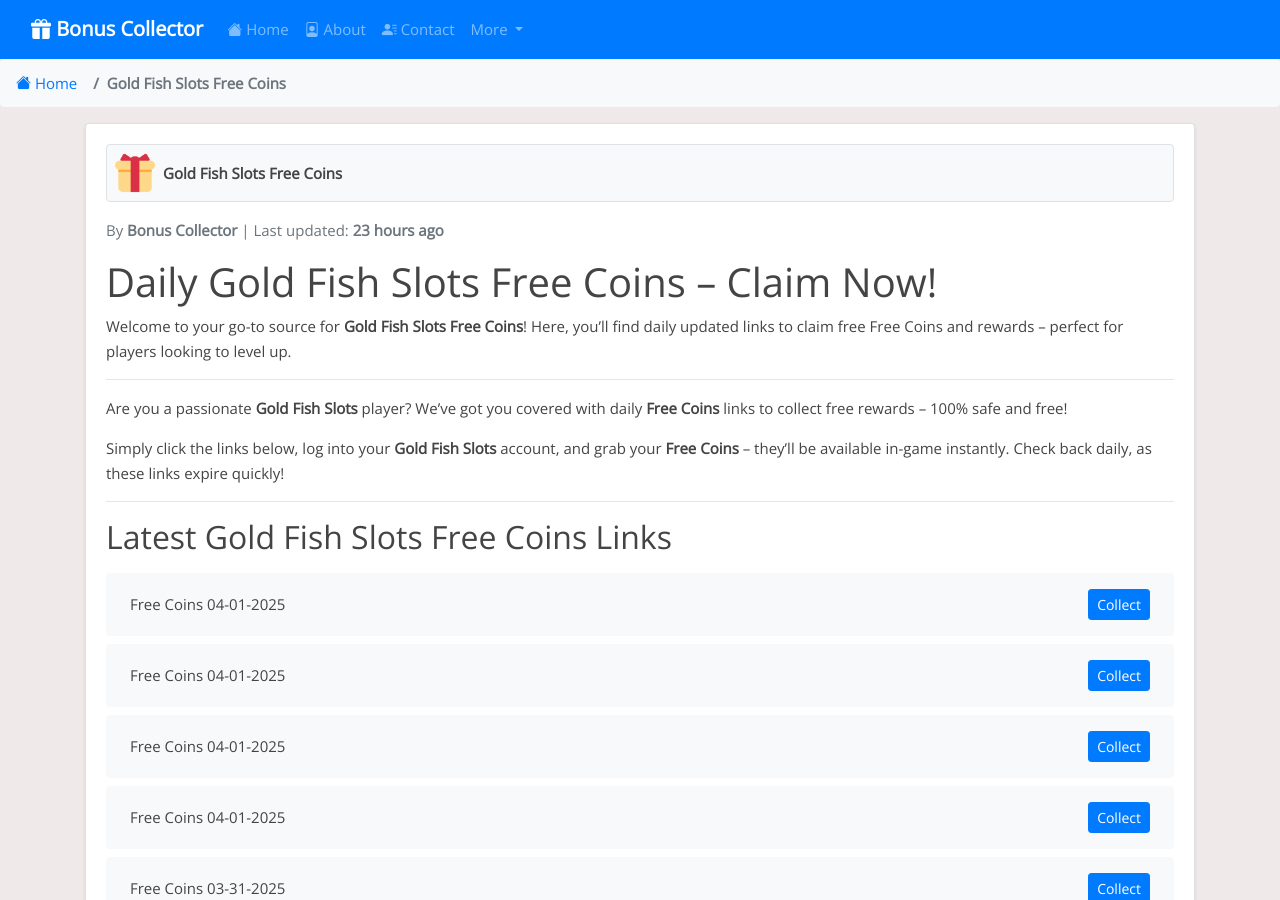
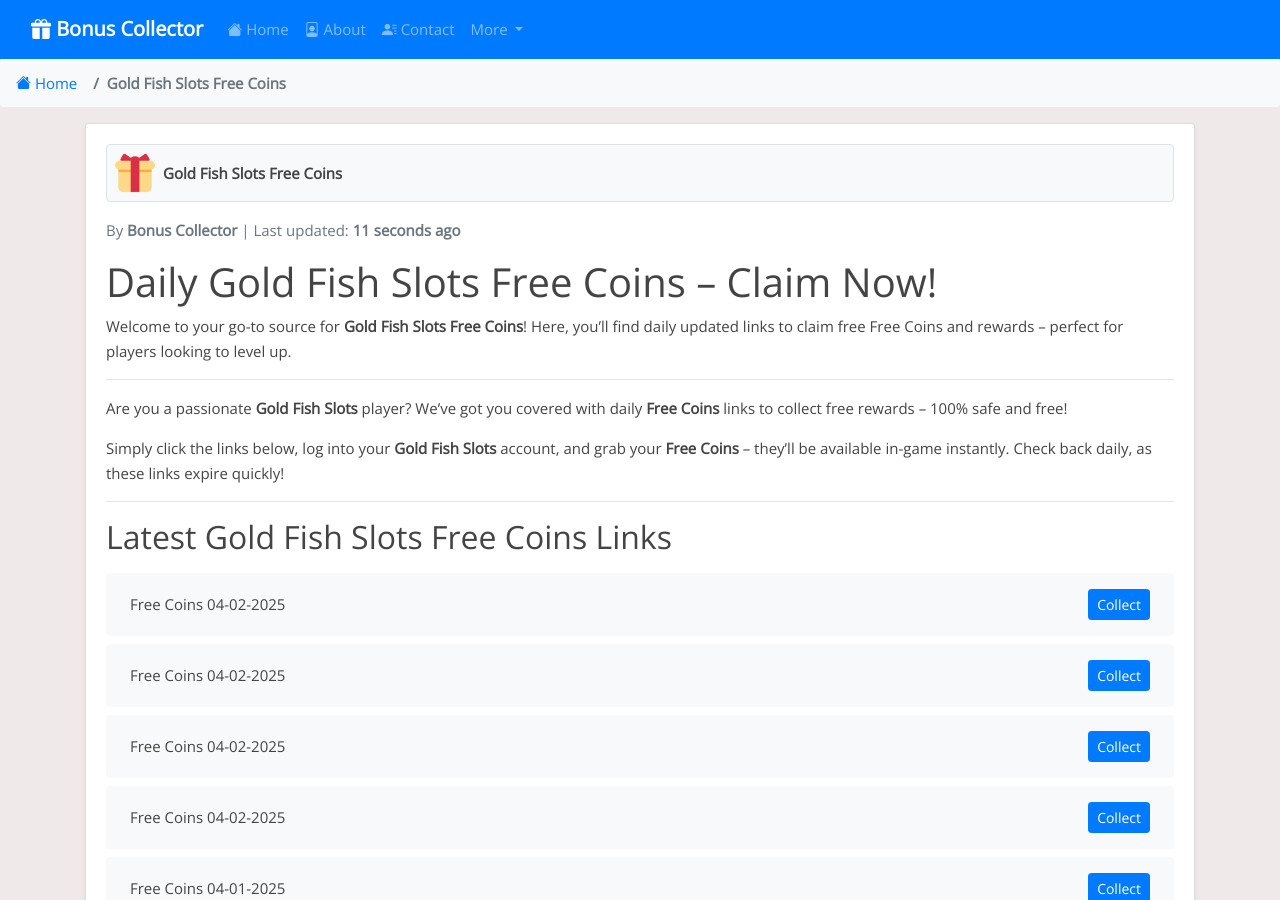
Before and after one commit to iamrohan99/bc-net, a Jekyll site: the page built from _posts/2024-08-08-gold-fish-slots.md, in a window 1280 px wide and 900 px high. Built offline with Jekyll 4.4.1, drawn with Linux system fonts in a browser that asks for light colours; some of the changed text lies outside the part shown.

Commit message:
Update gold-fish-slots reward links, content, and last modified date - 2025-04-02 04:30

```diff
--- a/_data/include_files.yml
+++ b/_data/include_files.yml
@@ -53,7 +53,7 @@ heart-of-vegas.html:
 solitaire-grand-harvest.html:
   last_modified: "2025-04-01T12:52:22Z"
 gold-fish-slots.html:
-  last_modified: "2025-04-01T04:31:13Z"
+  last_modified: "2025-04-02T04:30:17Z"
 zynga-poker.html:
   last_modified: "2025-04-01T17:23:49Z"
 game-of-thrones-slots.html:
--- a/_includes/gold-fish-slots.html
+++ b/_includes/gold-fish-slots.html
@@ -1,4 +1,20 @@
 <ul class="list-group mt-3 mb-4">
+  <li class="list-group-item d-flex justify-content-between align-items-center">
+    <span>Free Coins 04-02-2025</span>
+    <a href="https://bit.ly/4lctiZU" class="btn btn-primary btn-sm">Collect</a>
+  </li>
+  <li class="list-group-item d-flex justify-content-between align-items-center">
+    <span>Free Coins 04-02-2025</span>
+    <a href="http://bit.ly/43AegHo" class="btn btn-primary btn-sm">Collect</a>
+  </li>
+  <li class="list-group-item d-flex justify-content-between align-items-center">
+    <span>Free Coins 04-02-2025</span>
+    <a href="https://bit.ly/4iXF8G8" class="btn btn-primary btn-sm">Collect</a>
+  </li>
+  <li class="list-group-item d-flex justify-content-between align-items-center">
+    <span>Free Coins 04-02-2025</span>
+    <a href="http://bit.ly/4ccTuQ9" class="btn btn-primary btn-sm">Collect</a>
+  </li>
   <li class="list-group-item d-flex justify-content-between align-items-center">
     <span>Free Coins 04-01-2025</span>
     <a href="http://bit.ly/3E1GxMr" class="btn btn-primary btn-sm">Collect</a>
@@ -383,20 +399,4 @@
     <span>Free Coins 03-08-2025</span>
     <a href="https://goldfishcasinoslots.jckpt.me/106a08cc03" class="btn btn-primary btn-sm">Collect</a>
   </li>
-  <li class="list-group-item d-flex justify-content-between align-items-center">
-    <span>Free Coins 03-08-2025</span>
-    <a href="http://bit.ly/4hoMVv3" class="btn btn-primary btn-sm">Collect</a>
-  </li>
-  <li class="list-group-item d-flex justify-content-between align-items-center">
-    <span>Free Coins 03-08-2025</span>
-    <a href="https://bit.ly/3Xsn1z3" class="btn btn-primary btn-sm">Collect</a>
-  </li>
-  <li class="list-group-item d-flex justify-content-between align-items-center">
-    <span>Free Coins 03-08-2025</span>
-    <a href="https://bit.ly/41GR7BG" class="btn btn-primary btn-sm">Collect</a>
-  </li>
-  <li class="list-group-item d-flex justify-content-between align-items-center">
-    <span>Free Coins 03-08-2025</span>
-    <a href="http://bit.ly/4iofzgx" class="btn btn-primary btn-sm">Collect</a>
-  </li>
 </ul>
```
Also changed, not shown: links-json/gold-fish-slots.json (+16 -16 lines).
